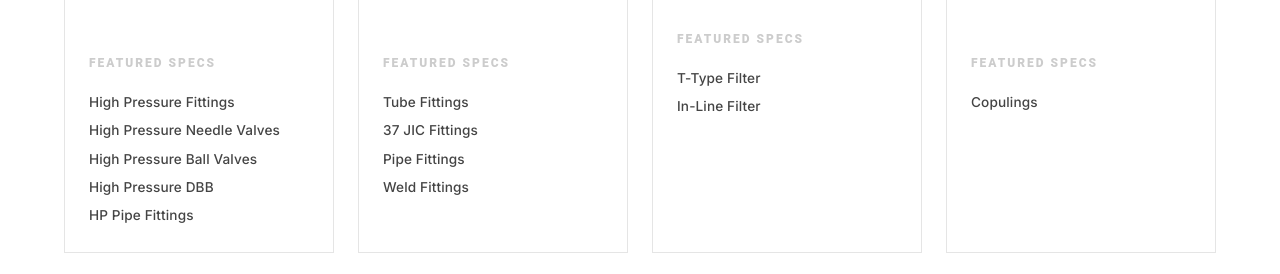
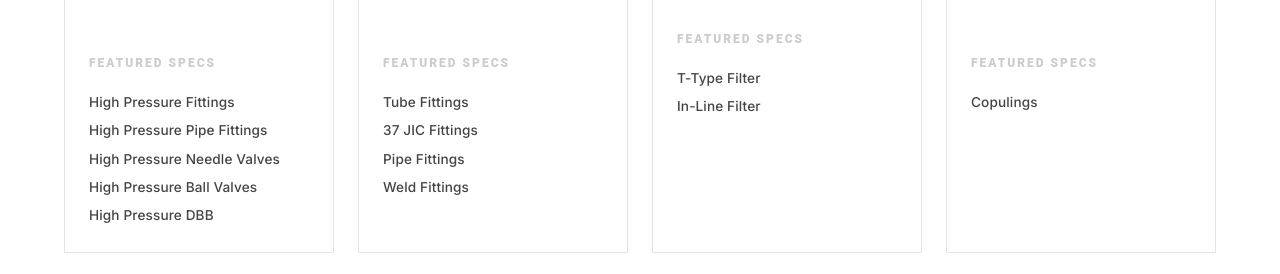
Before and after one commit to Lazare-Panam/panam-frontend, a React (Vite) app: page /products in a window 1280 px wide. Shown: the part 1540-1814 px from the top of the page. Built offline with nearby package versions, Linux system fonts and the light colour scheme; no server answers; what ag-grid-community would draw is missing.

Commit message:
feat:updated-links

```diff
--- a/src/components/AllCategoriesNew/components/CategoryData2.ts
+++ b/src/components/AllCategoriesNew/components/CategoryData2.ts
@@ -26,6 +26,11 @@ export const CATEGORIES2: CategoryData2[] = [
           description: "High-integrity connectors and adapters featuring specialized seals to ensure secure, vibration-resistant joins in hydrogen fuel lines.",
         },
         {
+          name: "High Pressure Pipe Fittings",
+          link: "/high-pressure/pipe-fittings",
+          description: "High pressure pipe fittings in SS 316 — hex nipples, reducing hex nipples, couplings and adapters. NPT, ISO Parallel and 37° JIC. 10,000 to 15,000 psi.",
+        },
+        {
           name: "High Pressure Needle Valves",
           link: "/high-pressure/needle-valves",
           description: "High-precision pressure control solutions designed to manage high-flow hydrogen systems with maximum safety and stability.",
@@ -40,11 +45,7 @@ export const CATEGORIES2: CategoryData2[] = [
           link: "/high-pressure/double-block-and-valves",
           description: "High-integrity connectors and adapters featuring specialized seals to ensure secure, vibration-resistant joins in hydrogen fuel lines.",
         },
-        {
-          name: "HP Pipe Fittings",
-          link: "/high-pressure/pipe-fittings",
-          description: "High pressure pipe fittings in SS 316 — hex nipples, reducing hex nipples, couplings and adapters. NPT, ISO Parallel and 37° JIC. 10,000 to 15,000 psi.",
-        },
+
       ],
   },
 
```
